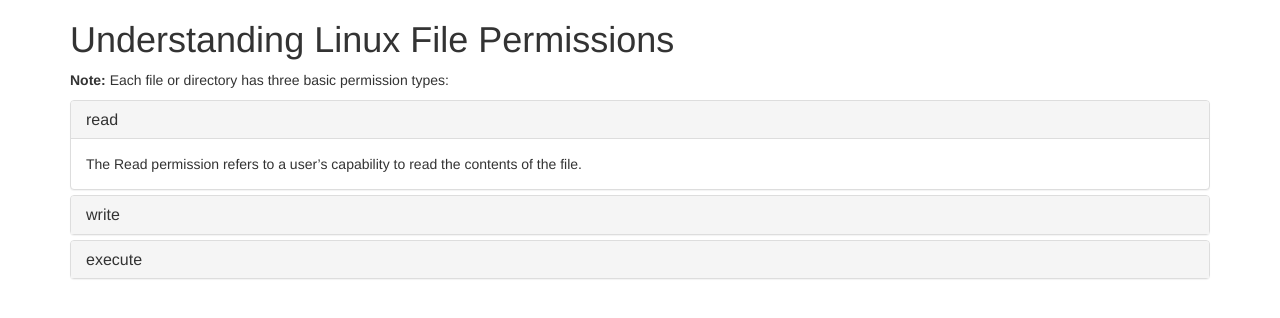
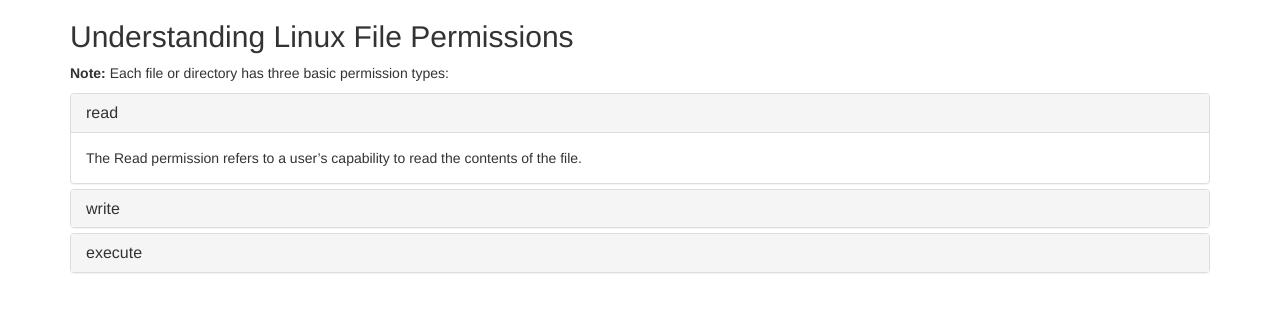
Before and after one commit to Nando52/linux_info, a plain HTML site: page index.html in a window 1280 px wide. Drawn offline with nearby package versions, Linux system fonts and the light colour scheme.

Commit message:
update h1 to h2

```diff
--- a/index.html
+++ b/index.html
@@ -9,7 +9,7 @@
 <body>
 
 <div class="container">
-  <h1>Understanding Linux File Permissions</h1>
+  <h2>Understanding Linux File Permissions</h2>
   <p><strong>Note:</strong> Each file or directory has three basic permission types:</p>
   <div class="panel-group" id="accordion">
     <div class="panel panel-default">
```
